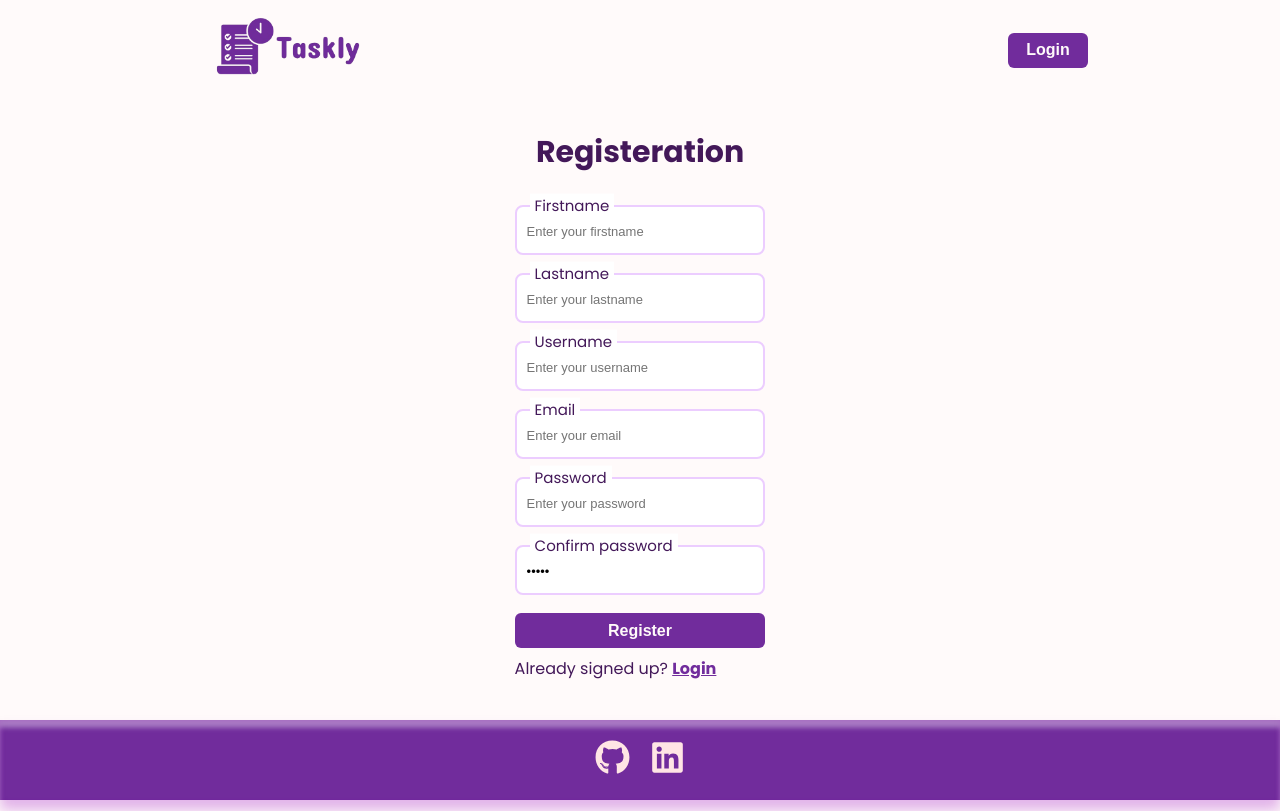
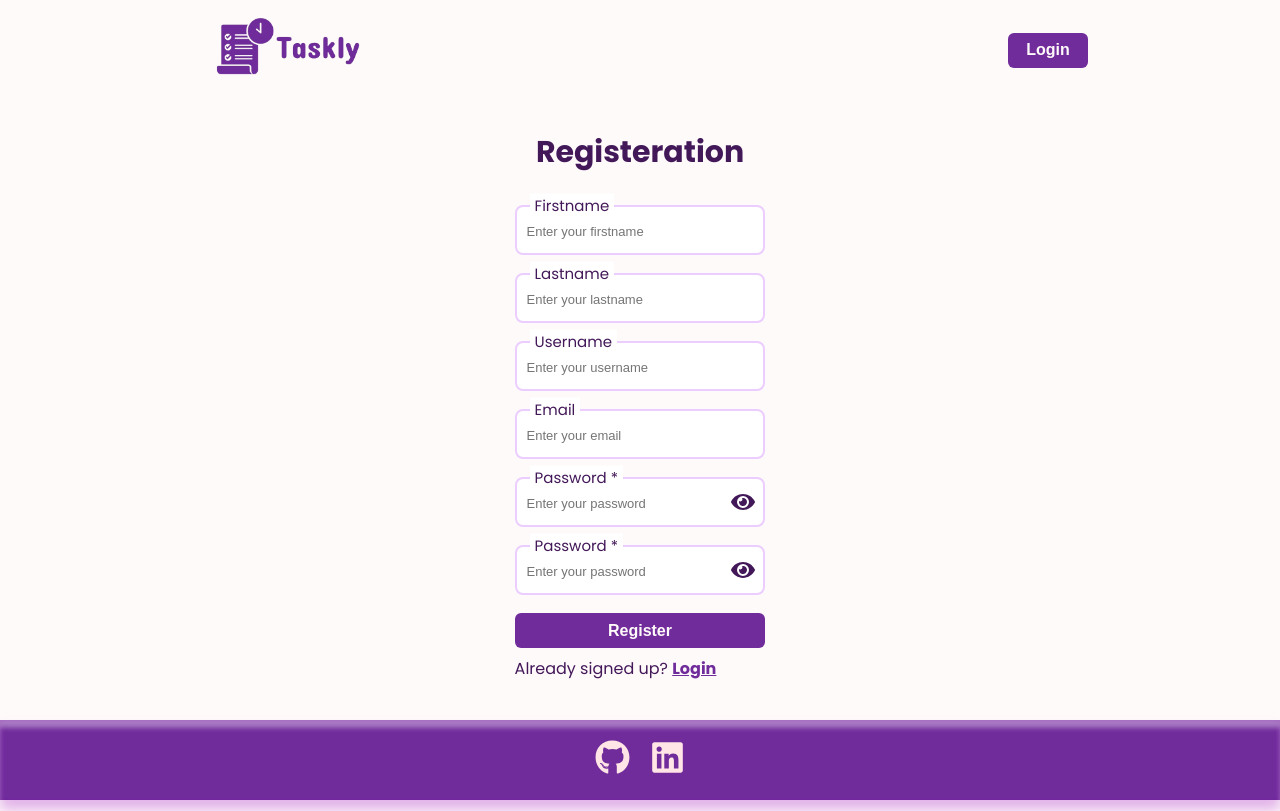
Before and after one commit to Naeemi7/Taskly, a React (Vite) app in the folder client/: page /user-registeration in a window 1280 px wide. Built offline with nearby package versions, Linux system fonts and the light colour scheme.

Commit message:
the user registeration layout  is almost finished

```diff
--- a/client/src/components/auth/UserLogin/UserLogin.jsx
+++ b/client/src/components/auth/UserLogin/UserLogin.jsx
@@ -3,15 +3,12 @@ import ReusableInput from "@reusable/ReusableInput";
 import ReusableButton from "@reusable/ReusableButton";
 import ReusableIcon from "@reusable/ReusableIcon";
 import Navigator from "@reusable/Navigator";
+import useUserContext from "@hooks/useUserContext";
 
 const UserLogin = () => {
   const [email, setEmail] = useState("");
   const [password, setPassword] = useState("");
-  const [showPassword, setShowPassword] = useState(false);
-
-  const togglePasswordVisibility = () => {
-    setShowPassword(!showPassword);
-  };
+  const { showPassword, togglePasswordVisibility } = useUserContext();
 
   return (
     <div className="main-container">
--- a/client/src/components/auth/UserRegisteration/UserRegisteration.jsx
+++ b/client/src/components/auth/UserRegisteration/UserRegisteration.jsx
@@ -3,6 +3,7 @@ import ReusableInput from "@reusable/ReusableInput";
 import ReusableButton from "@reusable/ReusableButton";
 import ReusableIcon from "@reusable/ReusableIcon";
 import Navigator from "@reusable/Navigator";
+import useUserContext from "@hooks/useUserContext";
 
 const UserRegisteration = () => {
   const [firstname, setFirstname] = useState("");
@@ -11,6 +12,8 @@ const UserRegisteration = () => {
   const [email, setEmail] = useState("");
   const [password, setPassword] = useState("");
   const [confirmPassword, setConfirmPassword] = useState(false);
+  const { showPassword, togglePasswordVisibility } = useUserContext();
+
   return (
     <div className="main-container">
       <div className="user-registeration-container">
@@ -53,24 +56,43 @@ const UserRegisteration = () => {
             onChange={(e) => setEmail(e.target.value)}
           />
 
-          {/* Input for password */}
+          {/* Inputer for password */}
+          <div className="password-input">
             <ReusableInput
-            labelName="Password"
-            inputType="password"
+              labelName="Password *"
+              inputType={showPassword ? "text" : "password"}
               inputValue={password}
               placeholder="Enter your password"
               onChange={(e) => setPassword(e.target.value)}
             />
 
+            {/* Reusable Icon component for displaying icons and making the password visibale */}
+            <ReusableIcon
+              library="fa"
+              name={showPassword ? "FaEyeSlash" : "FaEye"}
+              className="hide-and-show-pass"
+              onClick={togglePasswordVisibility}
+            />
+          </div>
+
           {/* Input for confirm password */}
+          <div className="password-input">
             <ReusableInput
-            labelName="Confirm password"
-            inputType="password"
-            inputValue={confirmPassword}
-            placeholder="Confirm your password"
-            onChange={(e) => setConfirmPassword(e.target.value)}
+              labelName="Password *"
+              inputType={showPassword ? "text" : "password"}
+              inputValue={password}
+              placeholder="Enter your password"
+              onChange={(e) => setPassword(e.target.value)}
             />
 
+            {/* Reusable Icon component for displaying icons and making the password visibale */}
+            <ReusableIcon
+              library="fa"
+              name={showPassword ? "FaEyeSlash" : "FaEye"}
+              className="hide-and-show-pass"
+              onClick={togglePasswordVisibility}
+            />
+          </div>
           <ReusableButton name="Register" />
 
           <Navigator
--- a/client/src/provider/UserProvider.jsx
+++ b/client/src/provider/UserProvider.jsx
@@ -4,9 +4,24 @@ import UserContext from "@context/UserContext";
 
 export default function UserProvider({ children }) {
   const [isLoggedIn, setIsLoggedIn] = useState(false);
+  const [showPassword, setShowPassword] = useState(false);
+
+  /**
+   * Togles the password visibility for both Login and Registeration form
+   */
+  const togglePasswordVisibility = () => {
+    setShowPassword(!showPassword);
+  };
 
   return (
-    <UserContext.Provider value={{ isLoggedIn, setIsLoggedIn }}>
+    <UserContext.Provider
+      value={{
+        isLoggedIn,
+        setIsLoggedIn,
+        showPassword,
+        togglePasswordVisibility,
+      }}
+    >
       {children}
     </UserContext.Provider>
   );
```
Lines whose indentation alone changed are shown as unchanged.
